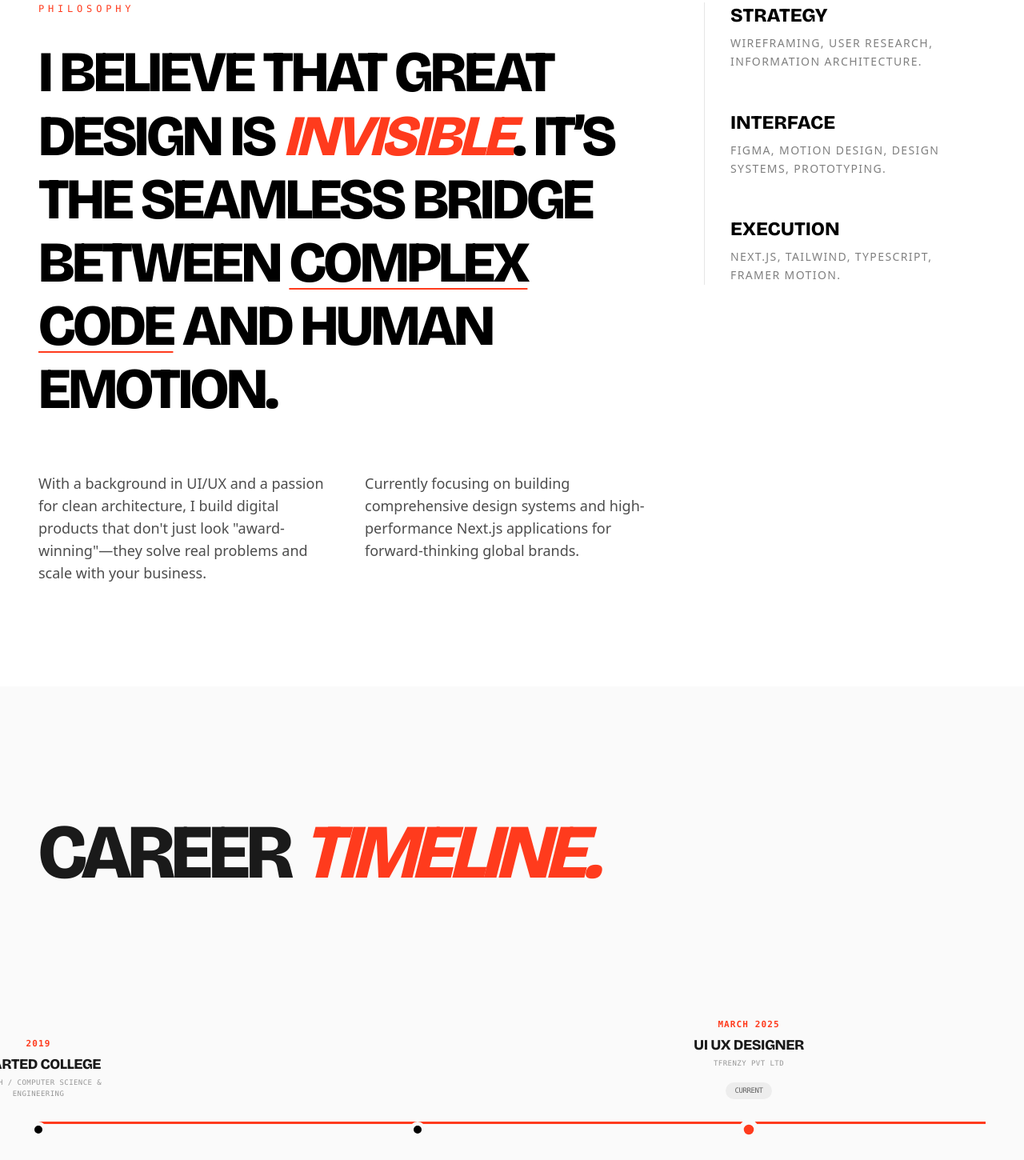
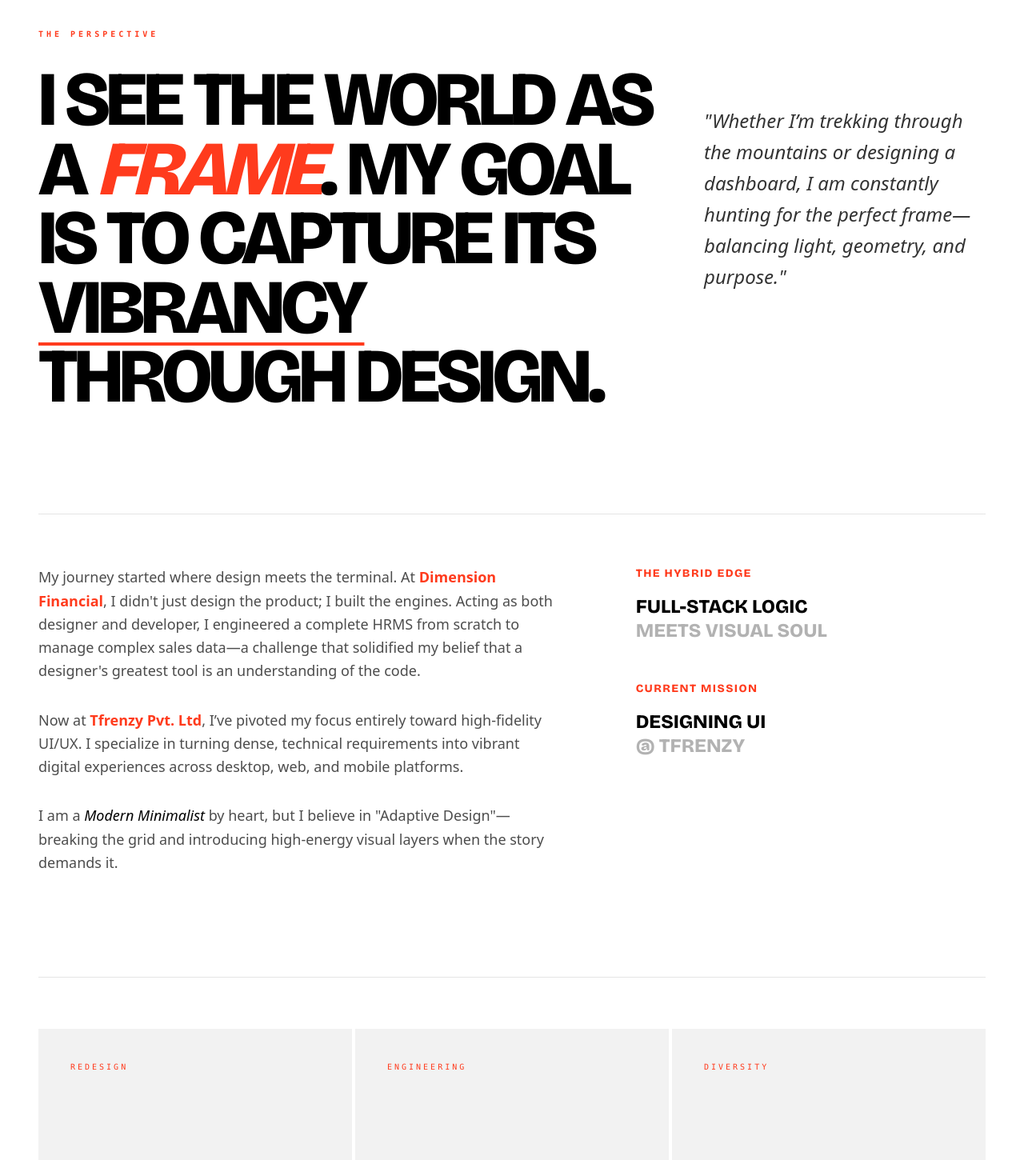
Before and after one commit to sbisht01-dev/watcherr_01, a Next.js app: page / in a window 1280 px wide. Shown: the part 3560-5010 px from the top of the page at 80% size. Built offline with nearby package versions, Linux system fonts and the light colour scheme.

Commit message:
Revamp About section with updated content, enhanced layout, and improved styling for better visual impact

```diff
--- a/components/about.tsx
+++ b/components/about.tsx
@@ -2,67 +2,94 @@
 
 import React from 'react';
 import { motion } from "framer-motion";
+
 export default function About() {
   return (
-    <section id="about" className="py-32 px-6 md:px-12 bg-brand-white text-brand-black">
-      <div className="max-w-7xl mx-auto grid grid-cols-1 md:grid-cols-12 gap-16 items-start">
+    <section id="about" className="py-40 px-6 md:px-12 bg-brand-white text-brand-black">
+      <div className="max-w-7xl mx-auto flex flex-col gap-32">
 
-        {/* Left Side: Large Statement */}
-        <div className="md:col-span-8">
+        {/* TOP SECTION: THE STATEMENT */}
+        <div className="grid grid-cols-1 lg:grid-cols-12 gap-16 items-start">
+          <div className="lg:col-span-8">
             <motion.span
               initial={{ opacity: 0 }}
               whileInView={{ opacity: 1 }}
-            className="text-brand-red font-mono text-xs uppercase tracking-[0.4em] mb-8 block"
+              className="text-brand-red font-mono text-[10px] uppercase tracking-[0.4em] mb-8 block font-bold"
             >
-            Philosophy
+              The Perspective
             </motion.span>
 
             <motion.h2
               initial={{ opacity: 0, y: 30 }}
               whileInView={{ opacity: 1, y: 0 }}
               transition={{ duration: 0.8, ease: [0.16, 1, 0.3, 1] }}
-            className="font-heading text-4xl md:text-6xl lg:text-7xl uppercase leading-[1.1] tracking-tighter"
+              className="font-heading text-5xl md:text-7xl lg:text-8xl uppercase leading-[0.9] tracking-tighter"
             >
-            I believe that great design is <span className="text-brand-red italic">invisible</span>. It’s the seamless bridge between <span className="underline decoration-brand-red decoration-2 underline-offset-8">complex code</span> and human emotion.
+              I see the world as a <span className="text-brand-red italic">frame</span>. My goal is to capture its <span className="underline decoration-brand-red decoration-4 underline-offset-[12px]">vibrancy</span> through design.
             </motion.h2>
+          </div>
 
-          <div className="mt-16 grid grid-cols-1 md:grid-cols-2 gap-12 text-lg font-body text-brand-black/70">
-            <p>
-              With a background in UI/UX and a passion for clean architecture,
-              I build digital products that don't just look "award-winning"—they
-              solve real problems and scale with your business.
-            </p>
-            <p>
-              Currently focusing on building comprehensive design systems
-              and high-performance Next.js applications for forward-thinking
-              global brands.
-            </p>
+          <div className="lg:col-span-4 lg:pt-24">
+            <motion.p
+              initial={{ opacity: 0 }}
+              whileInView={{ opacity: 1 }}
+              transition={{ delay: 0.2 }}
+              className="text-xl md:text-2xl font-body text-brand-black/80 leading-relaxed italic"
+            >
+              "Whether I’m trekking through the mountains or designing a dashboard, I am constantly hunting for the perfect frame—balancing light, geometry, and purpose."
+            </motion.p>
           </div>
         </div>
 
-        {/* Right Side: Quick Stats / Pillars */}
-        <div className="md:col-span-4 sticky top-32">
-          <div className="border-l border-brand-black/10 pl-8 space-y-12">
-            <div>
-              <h4 className="font-heading text-2xl uppercase mb-2">Strategy</h4>
-              <p className="text-sm font-body text-brand-black/50 uppercase tracking-widest leading-relaxed">
-                Wireframing, User Research, Information Architecture.
+        {/* MIDDLE SECTION: THE BIO SPLIT */}
+        <div className="grid grid-cols-1 md:grid-cols-12 gap-12 lg:gap-24 border-t border-brand-black/10 pt-16">
+          <div className="md:col-span-7 space-y-8 text-lg font-body text-brand-black/70 leading-relaxed">
+            <p>
+              My journey started where design meets the terminal. At <span className="text-brand-red font-bold">Dimension Financial</span>, I didn't just design the product; I built the engines. Acting as both designer and developer, I engineered a complete HRMS from scratch to manage complex sales data—a challenge that solidified my belief that a designer's greatest tool is an understanding of the code.
+            </p>
+            <p>
+              Now at <span className="text-brand-red font-bold">Tfrenzy Pvt. Ltd</span>, I’ve pivoted my focus entirely toward high-fidelity UI/UX. I specialize in turning dense, technical requirements into vibrant digital experiences across desktop, web, and mobile platforms.
+            </p>
+            <p>
+              I am a <span className="italic text-brand-black">Modern Minimalist</span> by heart, but I believe in "Adaptive Design"—breaking the grid and introducing high-energy visual layers when the story demands it.
             </p>
           </div>
-            <div>
-              <h4 className="font-heading text-2xl uppercase mb-2">Interface</h4>
-              <p className="text-sm font-body text-brand-black/50 uppercase tracking-widest leading-relaxed">
-                Figma, Motion Design, Design Systems, Prototyping.
+
+          {/* RIGHT SIDE: CORE PILLARS */}
+          <div className="md:col-span-5 flex flex-col gap-12">
+            <div className="group">
+              <h4 className="font-heading text-sm uppercase mb-4 text-brand-red tracking-widest font-bold">The Hybrid Edge</h4>
+              <p className="text-2xl font-heading uppercase leading-tight group-hover:translate-x-2 transition-transform duration-500">
+                Full-Stack Logic <br />
+                <span className="text-brand-black/30">meets Visual Soul</span>
               </p>
             </div>
-            <div>
-              <h4 className="font-heading text-2xl uppercase mb-2">Execution</h4>
-              <p className="text-sm font-body text-brand-black/50 uppercase tracking-widest leading-relaxed">
-                Next.js, Tailwind, TypeScript, Framer Motion.
+            <div className="group">
+              <h4 className="font-heading text-sm uppercase mb-4 text-brand-red tracking-widest font-bold">Current Mission</h4>
+              <p className="text-2xl font-heading uppercase leading-tight group-hover:translate-x-2 transition-transform duration-500">
+                Designing UI <br />
+                <span className="text-brand-black/30">@ Tfrenzy</span>
               </p>
             </div>
           </div>
         </div>
+
+        {/* BOTTOM SECTION: SPECIFIC IMPACT TILES */}
+        <div className="grid grid-cols-1 md:grid-cols-3 gap-1 border-t border-brand-black/10 pt-16">
+          <div className="bg-brand-black/5 p-10 flex flex-col justify-between aspect-square md:aspect-auto md:h-64">
+             <span className="font-mono text-[10px] uppercase text-brand-red tracking-[0.3em]">Redesign</span>
+             <h5 className="font-heading text-2xl uppercase leading-none">BondsAdda <br /> <span className="text-brand-black/40 text-lg italic">Vibrancy & Vision</span></h5>
+          </div>
+          <div className="bg-brand-black/5 p-10 flex flex-col justify-between aspect-square md:aspect-auto md:h-64">
+             <span className="font-mono text-[10px] uppercase text-brand-red tracking-[0.3em]">Engineering</span>
+             <h5 className="font-heading text-2xl uppercase leading-none">Custom HRMS <br /> <span className="text-brand-black/40 text-lg italic">Built from Scratch</span></h5>
+          </div>
+          <div className="bg-brand-black/5 p-10 flex flex-col justify-between aspect-square md:aspect-auto md:h-64">
+             <span className="font-mono text-[10px] uppercase text-brand-red tracking-[0.3em]">Diversity</span>
+             <h5 className="font-heading text-2xl uppercase leading-none">Platforms <br /> <span className="text-brand-black/40 text-lg italic">Desktop, Web, Mobile</span></h5>
+          </div>
+        </div>
+
       </div>
     </section>
   );
```
Lines whose indentation alone changed are shown as unchanged.
